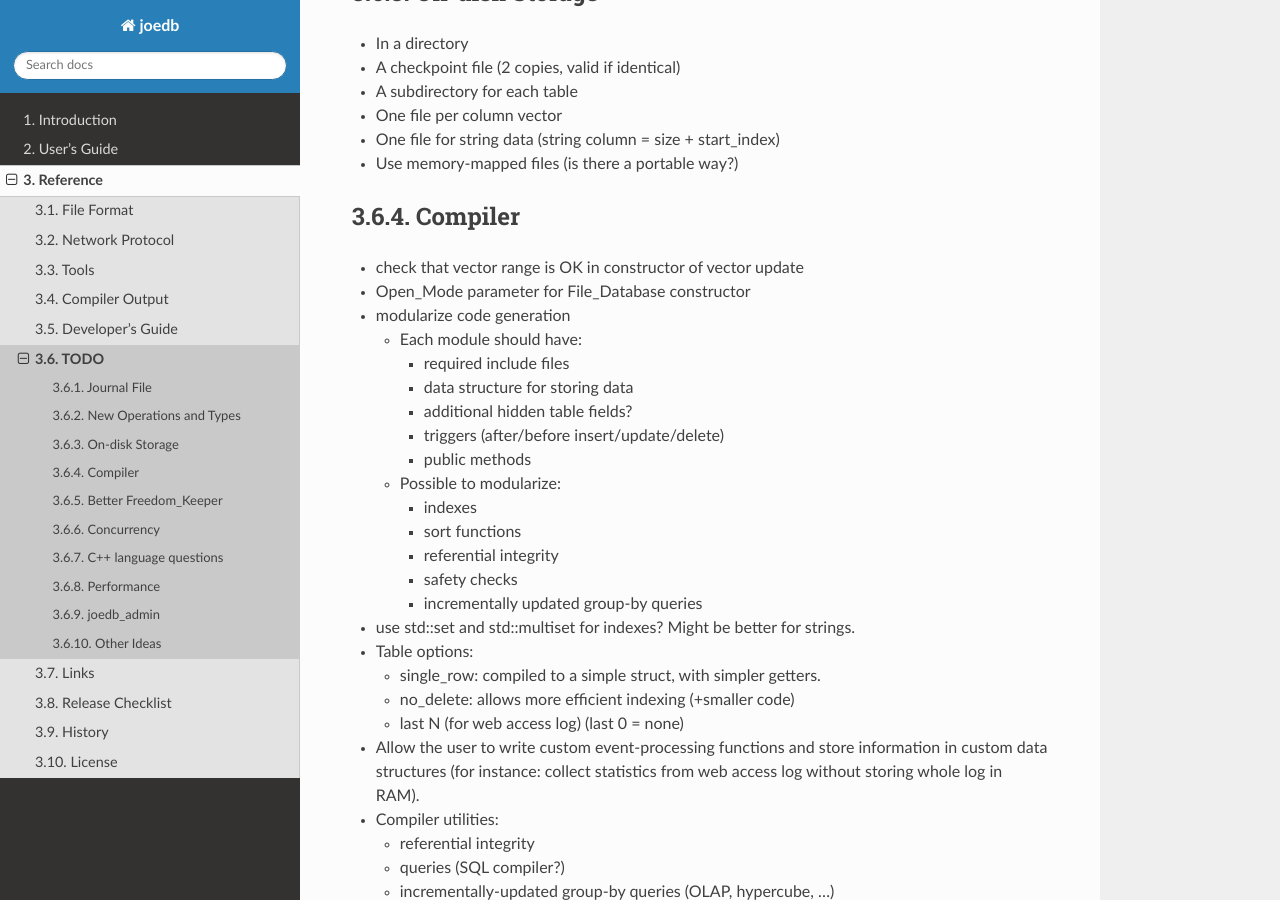
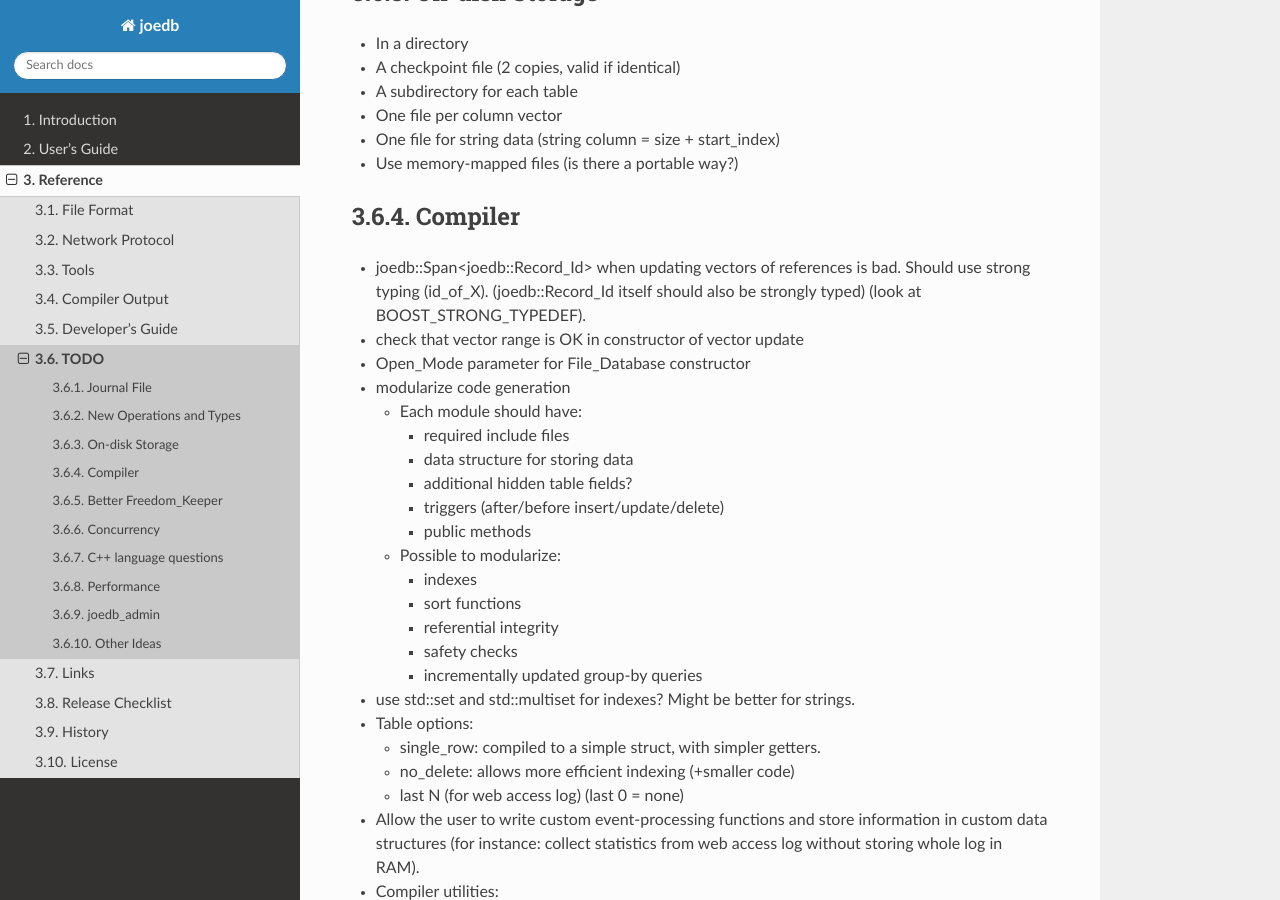
Before and after one commit to Remi-Coulom/joedb, a Sphinx documentation site: the page built from doc/source/todo.rst, in a window 1280 px wide and 900 px high, scrolled down 753 px. Built offline with Sphinx 7.4.7 and the Read the Docs theme 2.0.0, drawn with Linux system fonts in a browser that asks for light colours; formulas are drawn with MathJax 3.

Commit message:
TODO: type-safe vector update

```diff
--- a/doc/source/todo.rst
+++ b/doc/source/todo.rst
@@ -39,6 +39,9 @@ On-disk Storage
 
 Compiler
 --------
+- joedb::Span<joedb::Record_Id> when updating vectors of references is bad.
+  Should use strong typing (id_of_X). (joedb::Record_Id itself should also be
+  strongly typed) (look at BOOST_STRONG_TYPEDEF).
 - check that vector range is OK in constructor of vector update
 - Open_Mode parameter for File_Database constructor
 - modularize code generation
```
